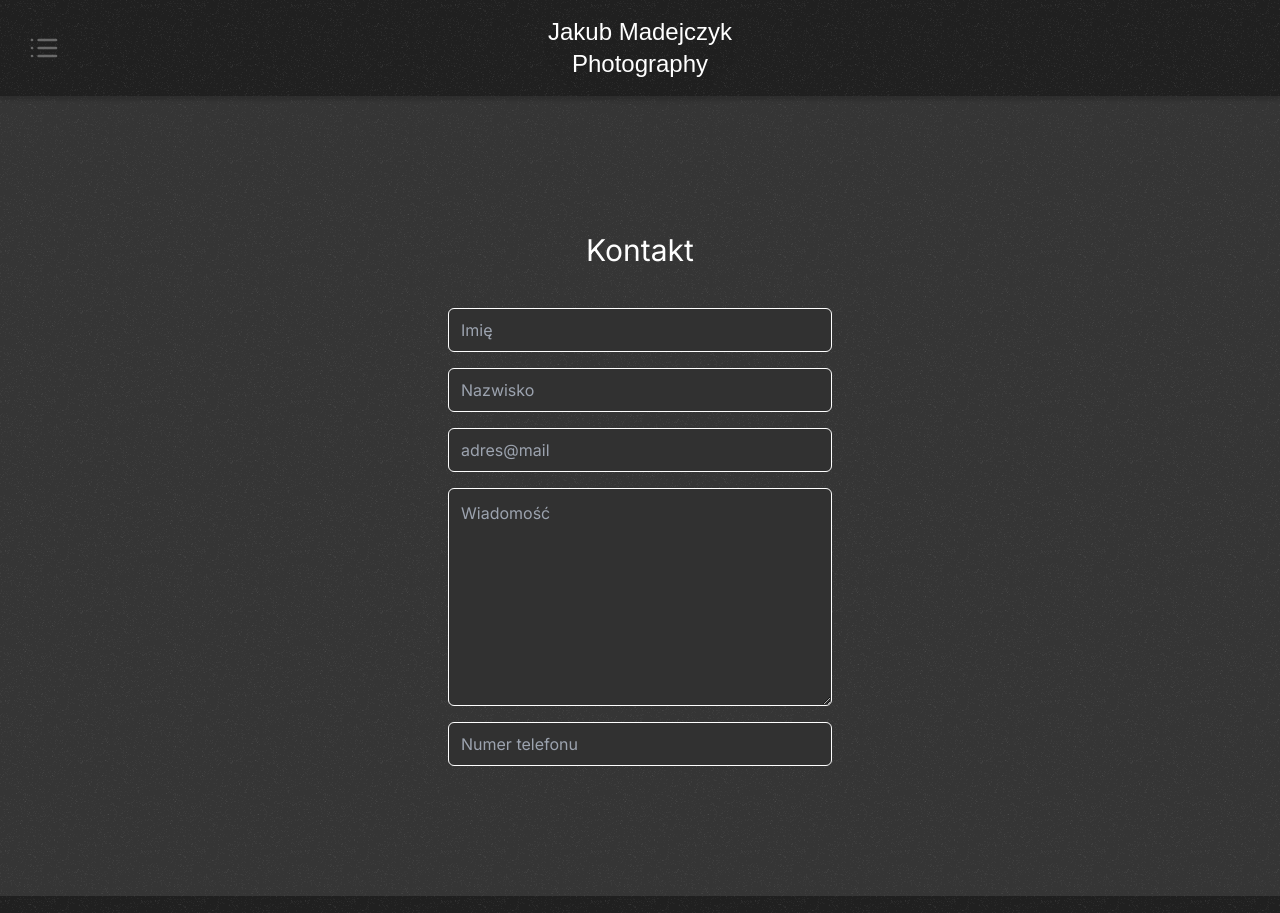
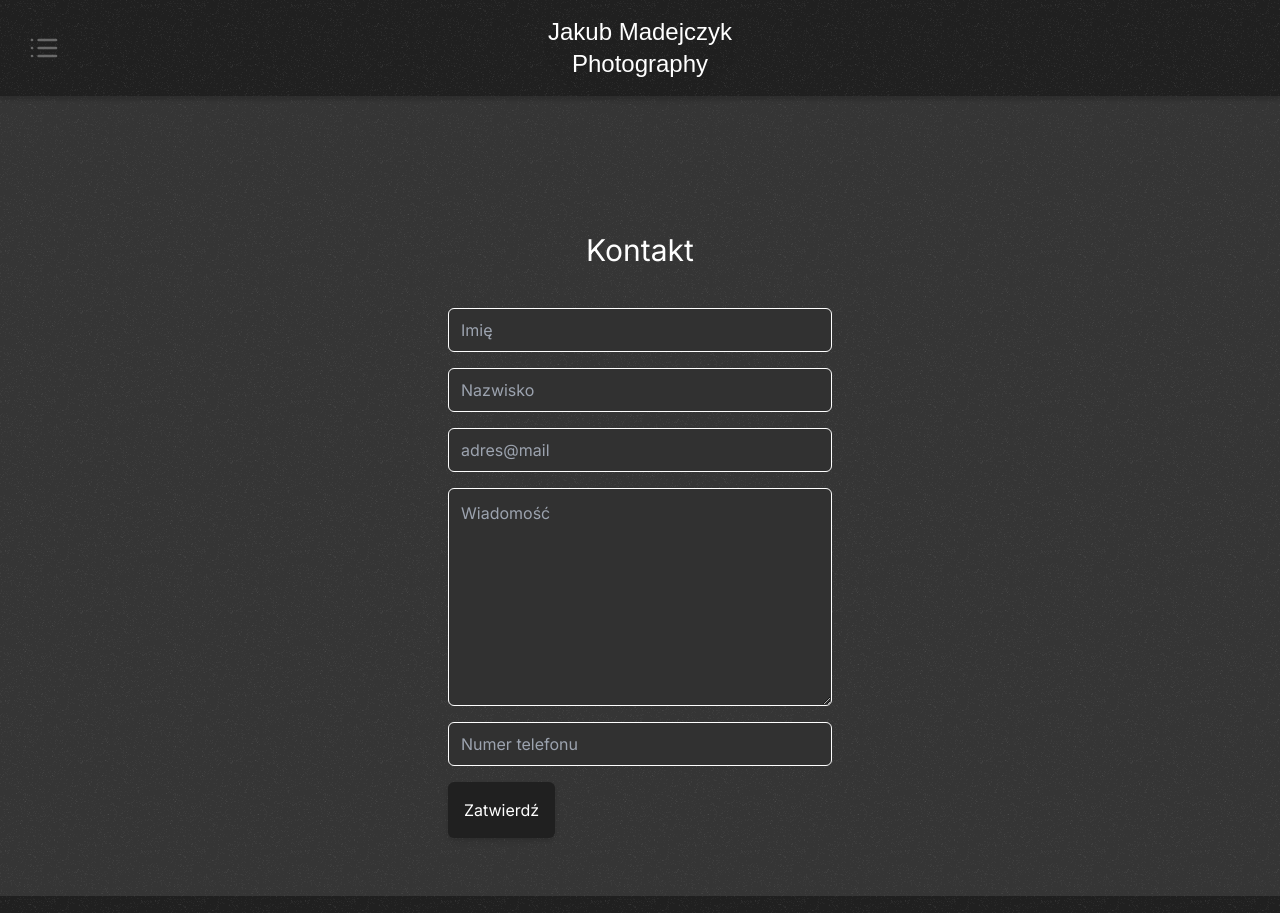
Before and after one commit to JMadejczyk/madej.art-nextjs, a Next.js app: page /contact in a window 1280 px wide. Shown: the top 913 px of the page. Built offline with nearby package versions, Linux system fonts and the light colour scheme; a web font is replaced by a local one.

Commit message:
form button added

```diff
--- a/app/contact/page.tsx
+++ b/app/contact/page.tsx
@@ -43,6 +43,12 @@ export default function Contact() {
           id="tel"
           placeholder="Numer telefonu"
         />
+        <button
+          type="submit"
+          className="bg-dark-gray p-4 w-fit rounded-md shadow-md hover:bg-[#292929] transition-colors duration-300 ease-in-out"
+        >
+          Zatwierdź
+        </button>
       </form>
     </div>
   );
```
